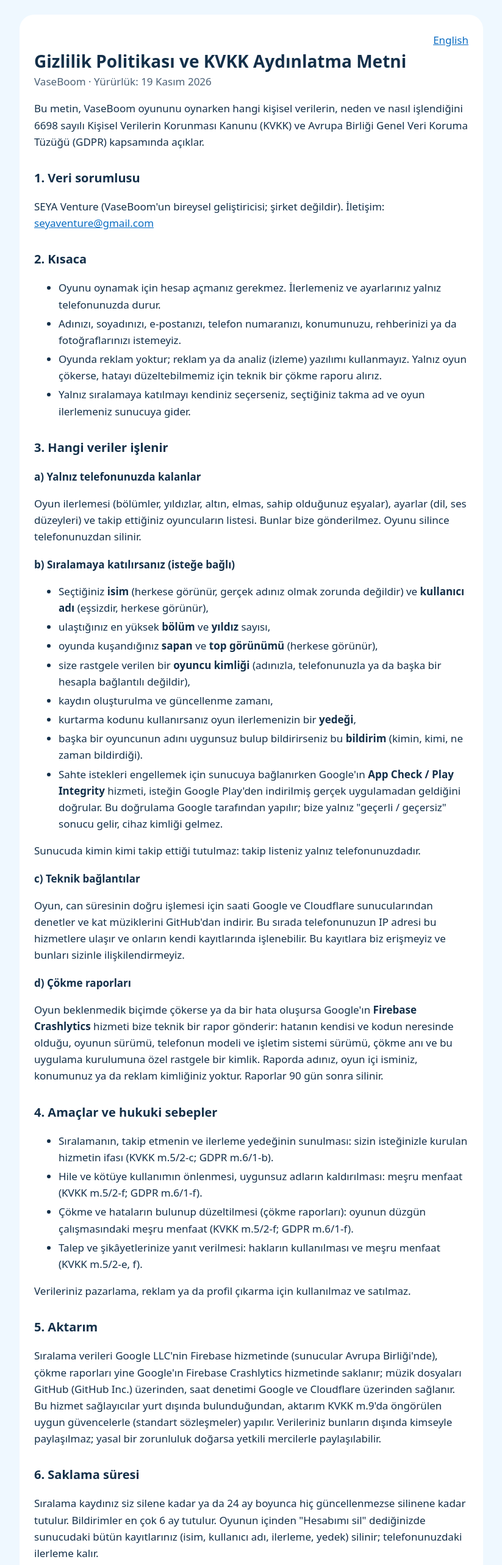
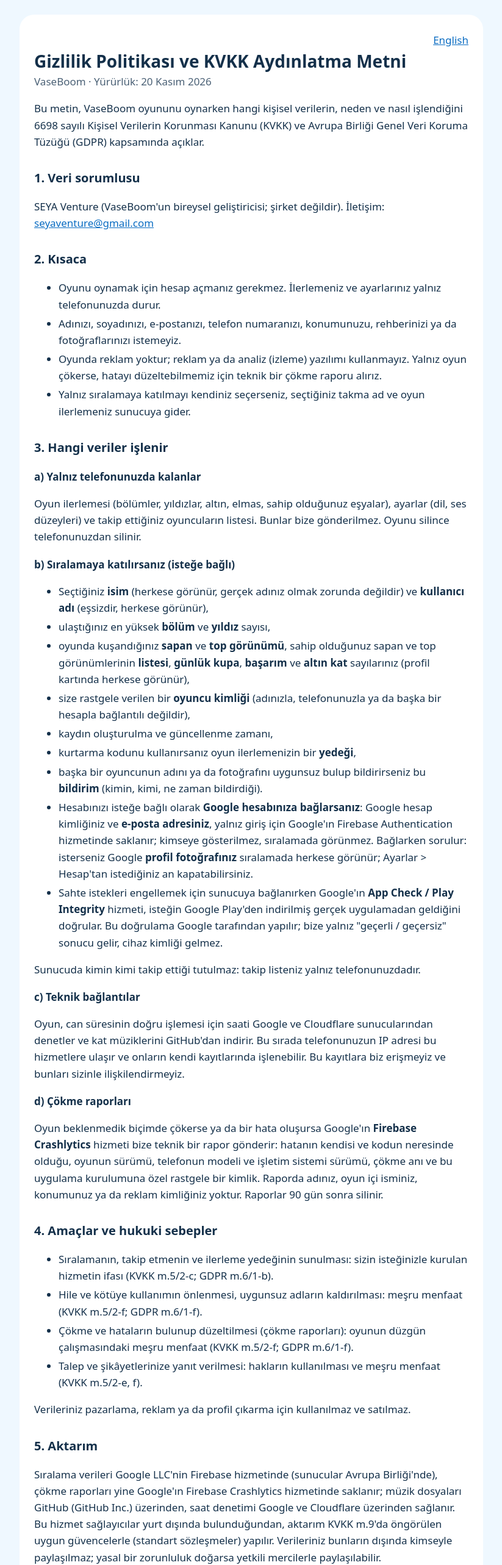
Before and after one commit to selahattineyyupyagmur/vaseboom-public, a plain HTML site: page legal/tr/gizlilik.html in a window 1280 px wide. Shown: the top 2566 px of the page at 61% size, without its empty margins (228-1051 px from the left). Drawn offline with Linux system fonts and the light colour scheme.

Commit message:
Privacy: Google link, profile photo, profile card
Co-Authored-By: Claude Opus 5.5 <noreply@anthropic.com>

```diff
--- a/legal/tr/gizlilik.html
+++ b/legal/tr/gizlilik.html
@@ -10,7 +10,7 @@
 <main>
 <p class="lang"><a href="../en/gizlilik.html">English</a></p>
 <h1>Gizlilik Politikası ve KVKK Aydınlatma Metni</h1>
-<p class="meta">VaseBoom · Yürürlük: 19 Kasım 2026</p>
+<p class="meta">VaseBoom · Yürürlük: 20 Kasım 2026</p>
 
 <p>Bu metin, VaseBoom oyununu oynarken hangi kişisel verilerin, neden ve nasıl işlendiğini 6698 sayılı Kişisel Verilerin Korunması Kanunu (KVKK) ve Avrupa Birliği Genel Veri Koruma Tüzüğü (GDPR) kapsamında açıklar.</p>
 
@@ -33,11 +33,12 @@
 <ul>
 <li>Seçtiğiniz <b>isim</b> (herkese görünür, gerçek adınız olmak zorunda değildir) ve <b>kullanıcı adı</b> (eşsizdir, herkese görünür),</li>
 <li>ulaştığınız en yüksek <b>bölüm</b> ve <b>yıldız</b> sayısı,</li>
-<li>oyunda kuşandığınız <b>sapan</b> ve <b>top görünümü</b> (herkese görünür),</li>
+<li>oyunda kuşandığınız <b>sapan</b> ve <b>top görünümü</b>, sahip olduğunuz sapan ve top görünümlerinin <b>listesi</b>, <b>günlük kupa</b>, <b>başarım</b> ve <b>altın kat</b> sayılarınız (profil kartında herkese görünür),</li>
 <li>size rastgele verilen bir <b>oyuncu kimliği</b> (adınızla, telefonunuzla ya da başka bir hesapla bağlantılı değildir),</li>
 <li>kaydın oluşturulma ve güncellenme zamanı,</li>
 <li>kurtarma kodunu kullanırsanız oyun ilerlemenizin bir <b>yedeği</b>,</li>
-<li>başka bir oyuncunun adını uygunsuz bulup bildirirseniz bu <b>bildirim</b> (kimin, kimi, ne zaman bildirdiği).</li>
+<li>başka bir oyuncunun adını ya da fotoğrafını uygunsuz bulup bildirirseniz bu <b>bildirim</b> (kimin, kimi, ne zaman bildirdiği).</li>
+<li>Hesabınızı isteğe bağlı olarak <b>Google hesabınıza bağlarsanız</b>: Google hesap kimliğiniz ve <b>e-posta adresiniz</b>, yalnız giriş için Google'ın Firebase Authentication hizmetinde saklanır; kimseye gösterilmez, sıralamada görünmez. Bağlarken sorulur: isterseniz Google <b>profil fotoğrafınız</b> sıralamada herkese görünür; Ayarlar &gt; Hesap'tan istediğiniz an kapatabilirsiniz.</li>
 <li>Sahte istekleri engellemek için sunucuya bağlanırken Google'ın <b>App Check / Play Integrity</b> hizmeti, isteğin Google Play'den indirilmiş gerçek uygulamadan geldiğini doğrular. Bu doğrulama Google tarafından yapılır; bize yalnız "geçerli / geçersiz" sonucu gelir, cihaz kimliği gelmez.</li>
 </ul>
 <p>Sunucuda kimin kimi takip ettiği tutulmaz: takip listeniz yalnız telefonunuzdadır.</p>
@@ -61,7 +62,7 @@
 <p>Sıralama verileri Google LLC'nin Firebase hizmetinde (sunucular Avrupa Birliği'nde), çökme raporları yine Google'ın Firebase Crashlytics hizmetinde saklanır; müzik dosyaları GitHub (GitHub Inc.) üzerinden, saat denetimi Google ve Cloudflare üzerinden sağlanır. Bu hizmet sağlayıcılar yurt dışında bulunduğundan, aktarım KVKK m.9'da öngörülen uygun güvencelerle (standart sözleşmeler) yapılır. Verileriniz bunların dışında kimseyle paylaşılmaz; yasal bir zorunluluk doğarsa yetkili mercilerle paylaşılabilir.</p>
 
 <h2>6. Saklama süresi</h2>
-<p>Sıralama kaydınız siz silene kadar ya da 24 ay boyunca hiç güncellenmezse silinene kadar tutulur. Bildirimler en çok 6 ay tutulur. Oyunun içinden "Hesabımı sil" dediğinizde sunucudaki bütün kayıtlarınız (isim, kullanıcı adı, ilerleme, yedek) silinir; telefonunuzdaki ilerleme kalır.</p>
+<p>Sıralama kaydınız siz silene kadar ya da 24 ay boyunca hiç güncellenmezse silinene kadar tutulur. Bildirimler en çok 6 ay tutulur. Oyunun içinden "Hesabımı sil" dediğinizde sunucudaki bütün kayıtlarınız (isim, kullanıcı adı, ilerleme, yedek) silinir; hesabınız Google'a bağlıysa bu bağlantı ve e-posta adresiniz de giriş kayıtlarından silinir. Telefonunuzdaki ilerleme kalır.</p>
 
 <h2 id="rights">7. Haklarınız</h2>
 <p>KVKK m.11 ve GDPR uyarınca verilerinizin işlenip işlenmediğini öğrenme, bilgi isteme, işlenme amacını öğrenme, aktarıldığı kişileri bilme, düzeltilmesini, silinmesini ya da yok edilmesini isteme, itiraz etme ve zararın giderilmesini isteme haklarınız vardır. Verilerinizi oyunun içinden kendiniz silebilir ya da <a href="mailto:seyaventure@gmail.com">seyaventure@gmail.com</a> adresine yazabilirsiniz; başvurunuz en geç 30 gün içinde yanıtlanır. Ayrıca Kişisel Verileri Koruma Kurulu'na şikâyette bulunabilirsiniz.</p>
```
Also changed, not shown: legal/en/gizlilik.html (+5 -4 lines).
